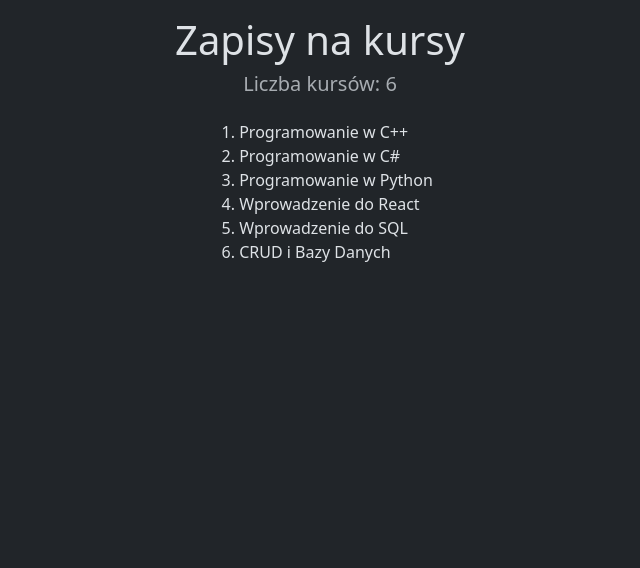
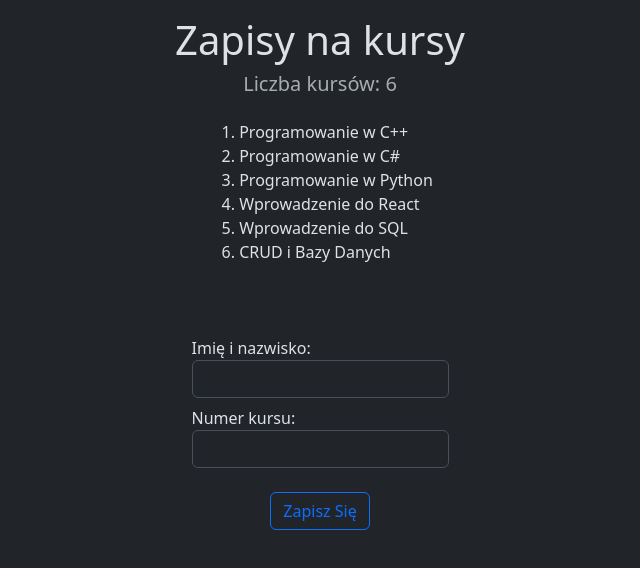
Before and after one commit to Cunny-Connoisseur/Webowe-zadania, a React (Vite) app: page / in a window 1280 px wide. Shown: the top 568 px of the page, without its empty margins (320-960 px from the left). Built offline with nearby package versions, Linux system fonts and the light colour scheme.

Commit message:
form added

```diff
--- a/src/components/Courses.jsx
+++ b/src/components/Courses.jsx
@@ -1,3 +1,5 @@
+import { useRef } from "react"
+
 const course_list = [
     "Programowanie w C++",
     "Programowanie w C#",
@@ -8,6 +10,20 @@ const course_list = [
 ]
 
 export default ({}) => {
+    const full_name = useRef(undefined)
+    const course_nr = useRef(undefined)
+
+    const handleSubmit = e => {
+        e.preventDefault()
+
+        const course = course_list[Number(course_nr.current.value) - 1]
+
+        if(course) {
+            console.log(course)
+        } else {
+            console.log("Nieprawidłowy nr kursu")
+        }
+    }
 
     return (<>
         <h1 className="my-2">
@@ -25,5 +41,29 @@ export default ({}) => {
                 </li>
             ))}
         </ol>
+
+        <form onSubmit={handleSubmit} className="mt-5">
+            <div className="form-group my-2">
+                <label htmlFor="full_name">
+                    Imię i nazwisko:
+                </label>
+
+                <input type="text" id="full_name" className="form-control" ref={full_name} />
+            </div>
+
+            <div className="form-group my-2">
+                <label htmlFor="course_nr">
+                    Numer kursu:
+                </label>
+
+                <input type="number" id="course_nr" className="form-control" ref={course_nr} />
+            </div>
+
+            <div className="form-group my-4 justify-content-center d-flex">
+                <button type="submit" className="btn btn-outline-primary">
+                    Zapisz Się
+                </button>
+            </div>
+        </form>
     </>)
 }
```
